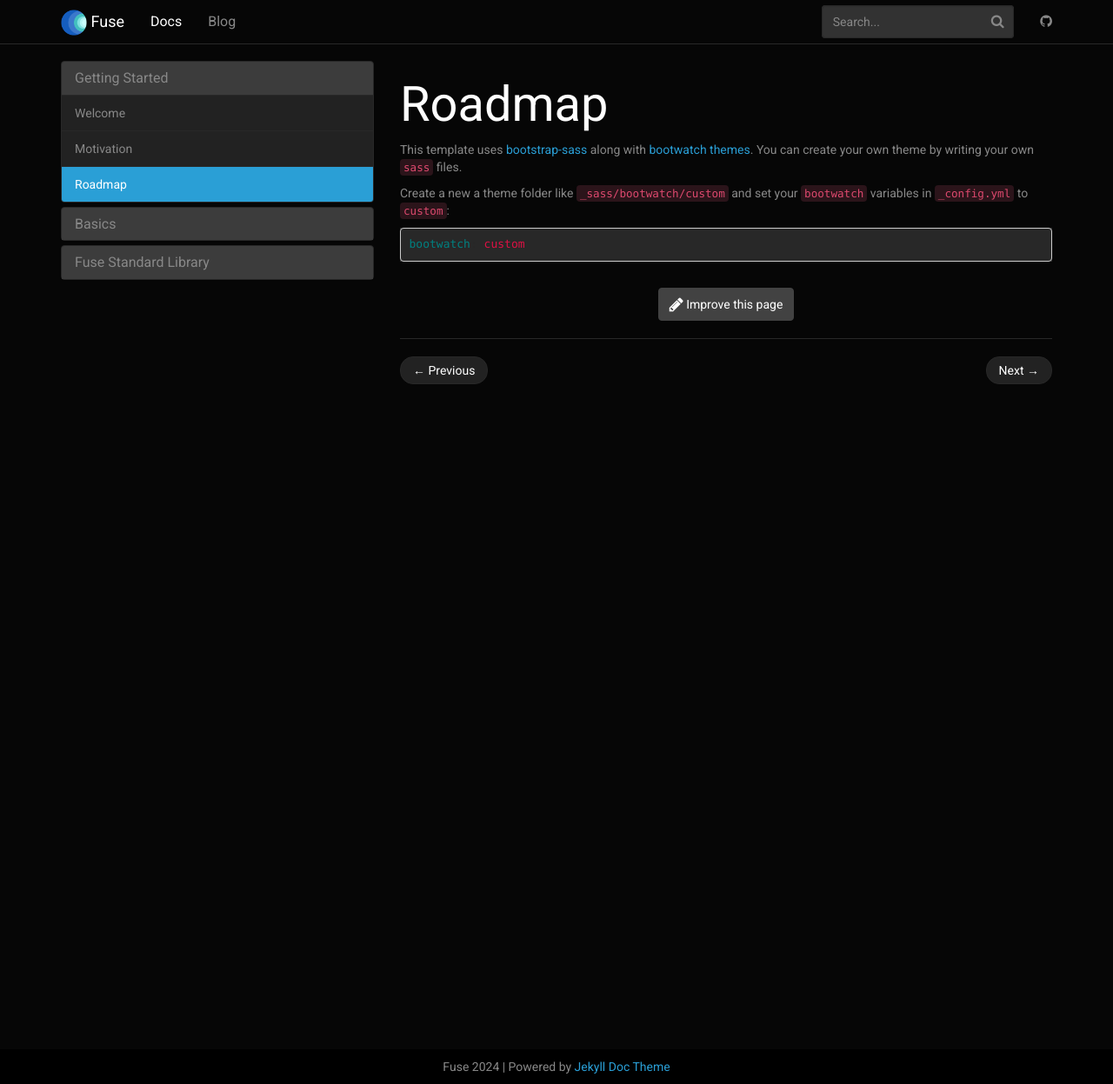
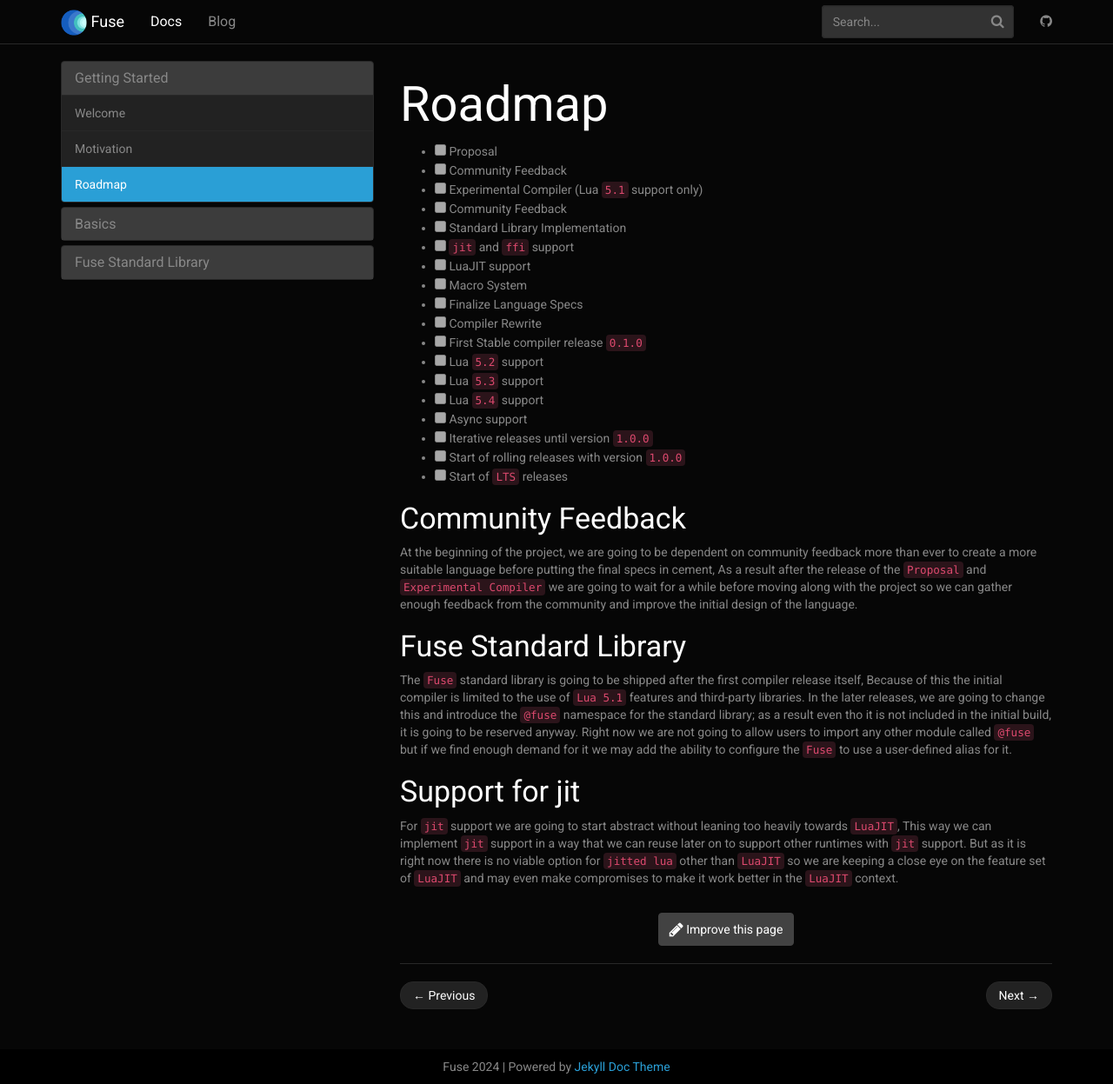
Before and after one commit to fuse-lang/fuse-lang.github.io, a Jekyll site: the page built from _docs/roadmap.md, in a window 1280 px wide and 1247 px high. Shown: the whole window at 87% size. Built offline with Jekyll 4.4.1, drawn with Linux system fonts in a browser that asks for light colours.

Commit message:
feat: add content of roadmap page.

````diff
--- a/_docs/roadmap.md
+++ b/_docs/roadmap.md
@@ -3,11 +3,34 @@ title: Roadmap
 permalink: /docs/roadmap/
 ---
 
-This template uses [bootstrap-sass](https://github.com/twbs/bootstrap-sass) along with [bootwatch themes](https://bootswatch.com/3).
-You can create your own theme by writing your own `sass` files.
+- [ ] &nbsp;Proposal
+- [ ] &nbsp;Community Feedback
+- [ ] &nbsp;Experimental Compiler (Lua `5.1` support only)
+- [ ] &nbsp;Community Feedback
+- [ ] &nbsp;Standard Library Implementation
+- [ ] &nbsp;`jit` and `ffi` support
+- [ ] &nbsp;LuaJIT support
+- [ ] &nbsp;Macro System
+- [ ] &nbsp;Finalize Language Specs
+- [ ] &nbsp;Compiler Rewrite
+- [ ] &nbsp;First Stable compiler release `0.1.0`
+- [ ] &nbsp;Lua `5.2` support
+- [ ] &nbsp;Lua `5.3` support
+- [ ] &nbsp;Lua `5.4` support
+- [ ] &nbsp;Async support
+- [ ] &nbsp;Iterative releases until version `1.0.0`
+- [ ] &nbsp;Start of rolling releases with version `1.0.0`
+- [ ] &nbsp;Start of `LTS` releases
 
-Create a new a theme folder like `_sass/bootwatch/custom` and set your `bootwatch` variables in `_config.yml` to `custom`:
+### Community Feedback
 
-```yaml
-bootwatch: custom
-```
+At the beginning of the project, we are going to be dependent on community feedback more than ever to create a more suitable language before putting the final specs in cement, As a result after the release of the `Proposal` and `Experimental Compiler` we are going to wait for a while before moving along with the project so we can gather enough feedback from the community and improve the initial design of the language.
+
+### Fuse Standard Library
+
+The `Fuse` standard library is going to be shipped after the first compiler release itself, Because of this the initial compiler is limited to the use of `Lua 5.1` features and third-party libraries.
+In the later releases, we are going to change this and introduce the `@fuse` namespace for the standard library; as a result even tho it is not included in the initial build, it is going to be reserved anyway. Right now we are not going to allow users to import any other module called `@fuse` but if we find enough demand for it we may add the ability to configure the `Fuse` to use a user-defined alias for it.
+
+### Support for jit
+
+For `jit` support we are going to start abstract without leaning too heavily towards `LuaJIT`, This way we can implement `jit` support in a way that we can reuse later on to support other runtimes with `jit` support. But as it is right now there is no viable option for `jitted lua` other than `LuaJIT` so we are keeping a close eye on the feature set of `LuaJIT` and may even make compromises to make it work better in the `LuaJIT` context.
````
Also changed, not shown: _docs/index.md (+1 -1 lines).
